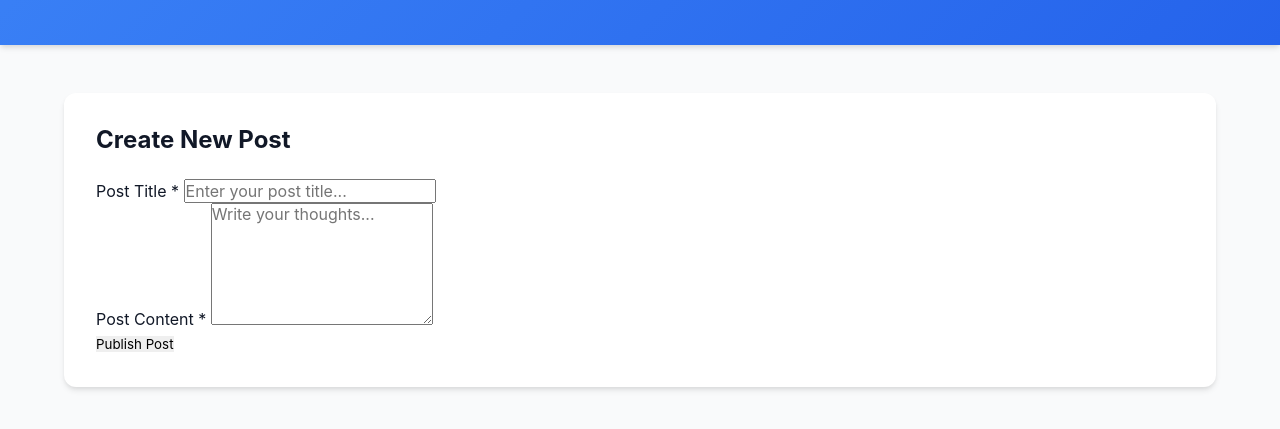
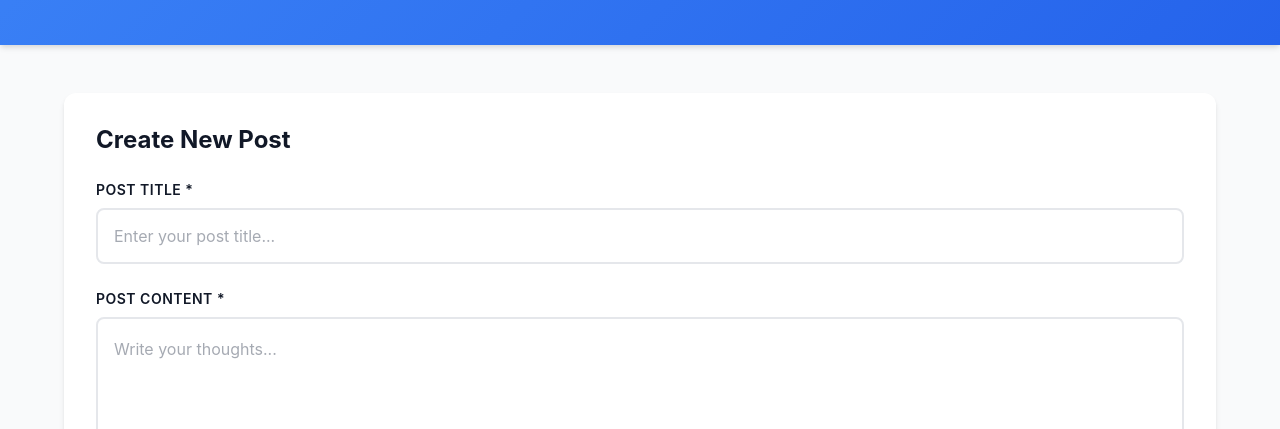
Before and after one commit to ervinbani/personal-blog-sba, a plain HTML site: page index.html in a window 1280 px wide. Shown: the part 128-557 px from the top of the page. Drawn offline with nearby package versions, Linux system fonts and the light colour scheme; files that its build step writes are made by us from their sources.

Commit message:
Add form styling for inputs and textareas

```diff
--- a/styles.scss
+++ b/styles.scss
@@ -260,3 +260,67 @@ textarea {
 .empty-state.hidden {
     display: none;
 }
+
+// ============================================
+// FORMS
+// ============================================
+
+.post-form,
+.edit-form {
+    width: 100%;
+}
+
+.form-group {
+    margin-bottom: $spacing-lg;
+
+    &:last-child {
+        margin-bottom: 0;
+    }
+}
+
+label {
+    display: block;
+    margin-bottom: $spacing-sm;
+    font-weight: $font-weight-semibold;
+    color: $text-primary;
+    font-size: $font-size-sm;
+    text-transform: uppercase;
+    letter-spacing: 0.5px;
+}
+
+input[type="text"],
+textarea {
+    width: 100%;
+    padding: $spacing-md;
+    border: 2px solid $border-color;
+    border-radius: $radius-md;
+    font-size: $font-size-base;
+    color: $text-primary;
+    background-color: $surface-color;
+    transition: all $transition-base;
+
+    &:focus {
+        outline: none;
+        border-color: $border-focus;
+        box-shadow: 0 0 0 3px rgba($primary-color, 0.1);
+    }
+
+    &::placeholder {
+        color: $text-secondary;
+        opacity: 0.6;
+    }
+
+    &.error {
+        border-color: $error-color;
+
+        &:focus {
+            box-shadow: 0 0 0 3px rgba($error-color, 0.1);
+        }
+    }
+}
+
+textarea {
+    resize: vertical;
+    min-height: 120px;
+    line-height: $line-height-relaxed;
+}
```
